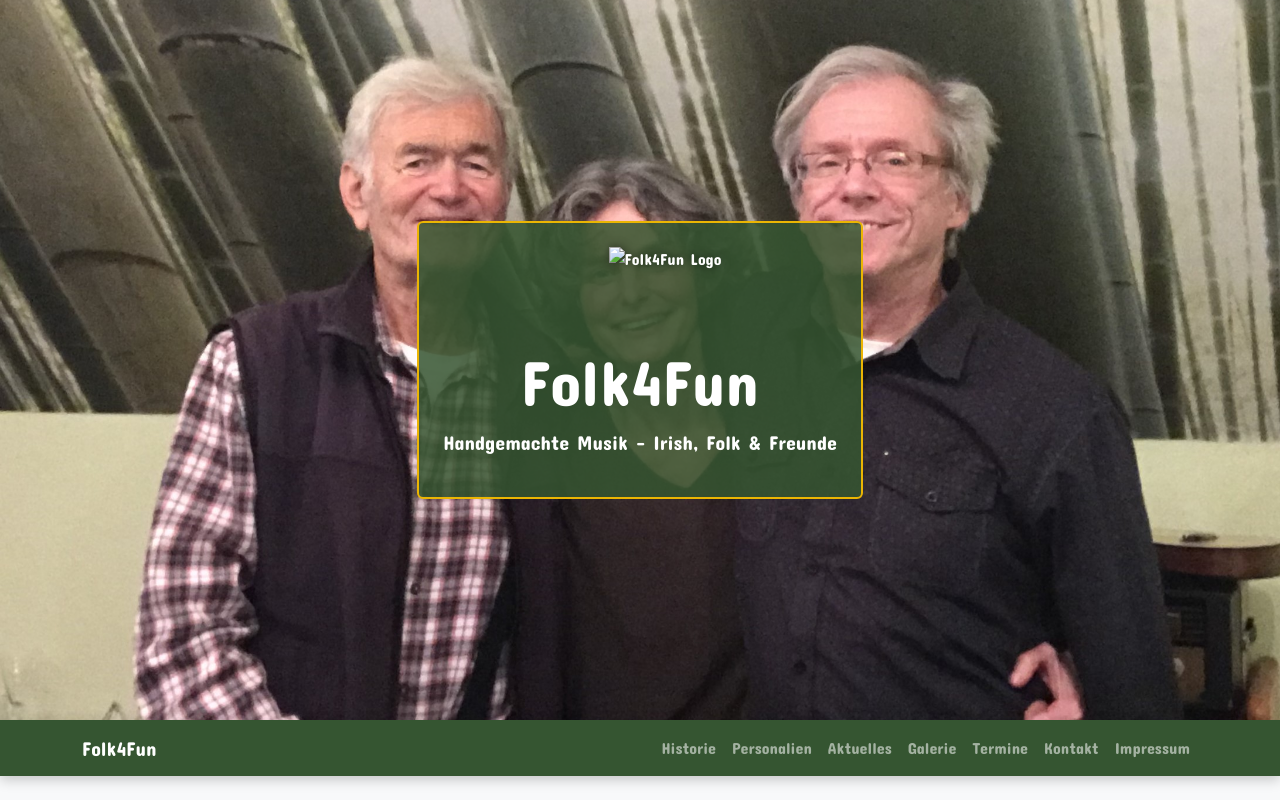
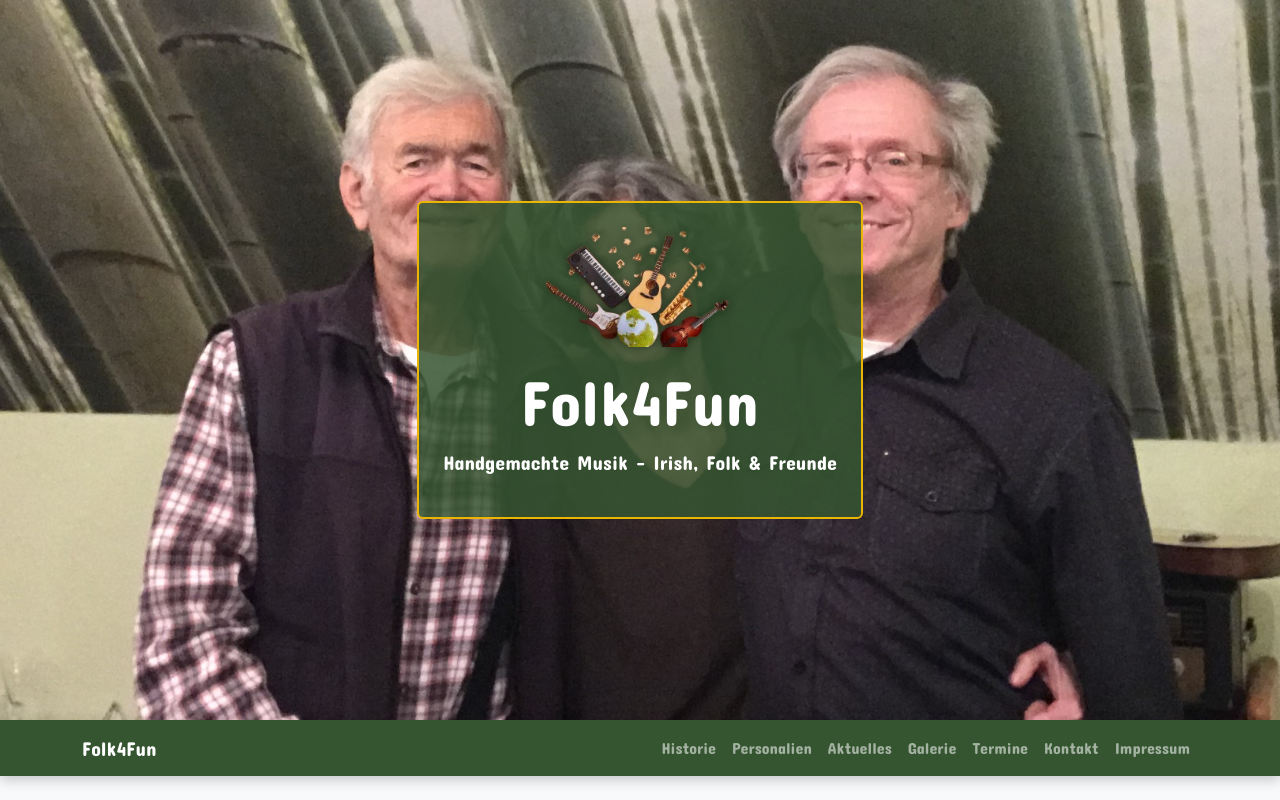
Before and after one commit to HamzaSY1/LF2, a plain HTML site: page index.html in a window 1280 px wide. Shown: the top 800 px of the page. Drawn offline with nearby package versions, Linux system fonts and the light colour scheme; files whose address does not match are found by name.

Commit message:
Update index.html

```diff
--- a/index.html
+++ b/index.html
@@ -13,7 +13,7 @@
 
 <header class="hero d-flex align-items-center justify-content-center text-center text-white">
   <div class="overlay p-4 rounded">
-    <img src="img/Logo-preview.png" alt="Folk4Fun Logo" class="folk4fun-logo mb-3">
+    <img src="Logo-preview.png" alt="Folk4Fun Logo" class="folk4fun-logo mb-3">
     <h1 class="display-3">Folk4Fun</h1>
     <p class="lead">Handgemachte Musik – Irish, Folk & Freunde</p>
   </div>
```
